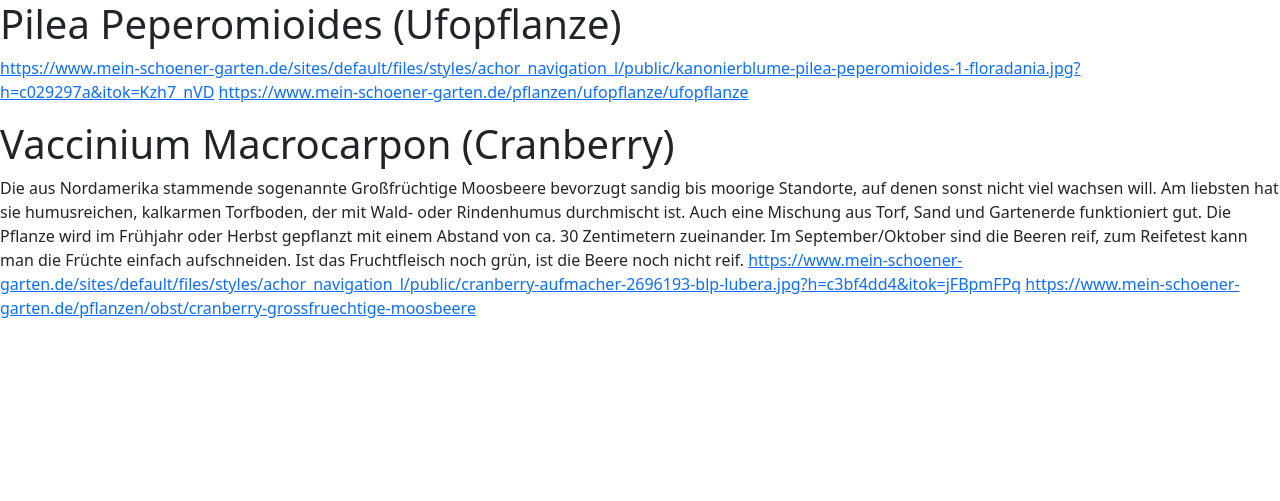
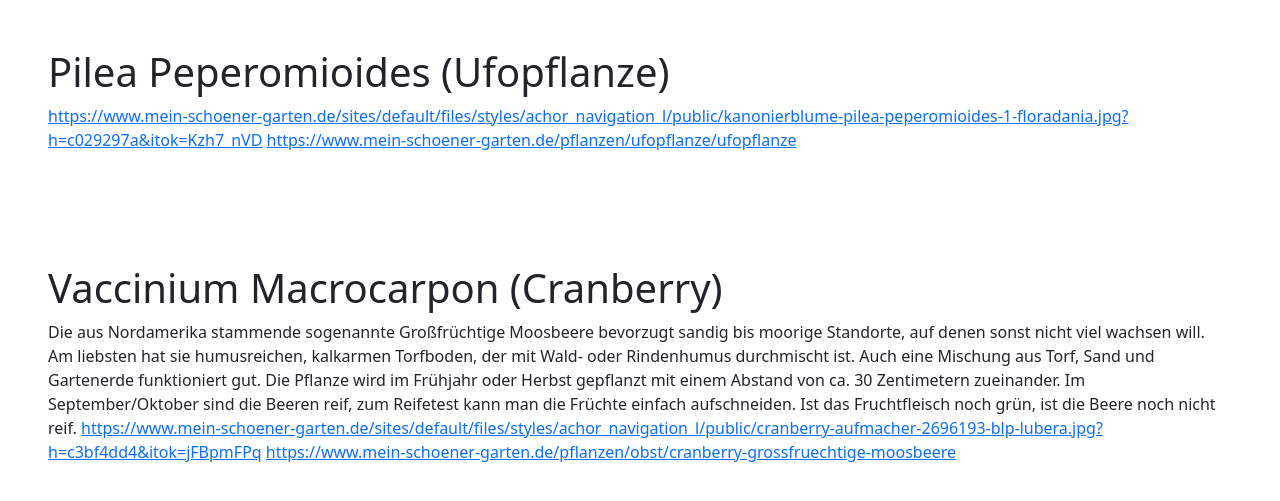
Before and after one commit to disposable-sasquatch/plantsforgrandma, a PHP site: page / in a window 1280 px wide. Shown: the top 501 px of the page. Run offline with PHP 8.4, Linux system fonts and the light colour scheme.

Commit message:
Fixed stylesheet import and made changes for future use of images

```diff
--- a/index.php
+++ b/index.php
@@ -15,9 +15,22 @@ $files = array_diff(scandir($dir), array('.', '..'));
 
         <?php
         foreach($files as $file):
-            $contents = file_get_contents($dir . "/" . $file);
-            $parsedown = new Parsedown();
-            echo $parsedown->text($contents);
+        $contents = file_get_contents($dir . "/" . $file);
+        $path_parts = pathinfo($dir . '/' . $file);
+        ?>
+
+            <div class="plant-list-item">
+                <?php
+                $parsedown = new Parsedown();
+                echo $parsedown->text($contents);
+                ?>
+                <!--
+                <div class="plant-list-img">
+                    <img src="<?php echo 'data/img/' . $path_parts['filename'] . 'jpg' ?>" >
+                </div>
+                -->
+            </div>
+        <?php
         endforeach;
         ?>
 
--- a/src/style/main.css
+++ b/src/style/main.css
@@ -8,5 +8,10 @@
     width: 40rem;
     flex: auto;
     position: relative;
-    margin: 1rem;
+    margin: 3rem;
 }
+
+img {
+
+    width: 100%;
+}
--- a/src/views/header.php
+++ b/src/views/header.php
@@ -8,7 +8,7 @@
     <meta charset="utf-8">
     <meta name="viewport" content="width=device-width, initial-scale=1">
 
-    <link href="../css/main.css" rel="stylesheet">
+    <link href="/src/style/main.css" rel="stylesheet">
 
     <link href="https://cdn.jsdelivr.net/npm/bootstrap@5.1.1/dist/css/bootstrap.min.css" rel="stylesheet" integrity="sha384-F3w7mX95PdgyTmZZMECAngseQB83DfGTowi0iMjiWaeVhAn4FJkqJByhZMI3AhiU" crossorigin="anonymous">
 
```
